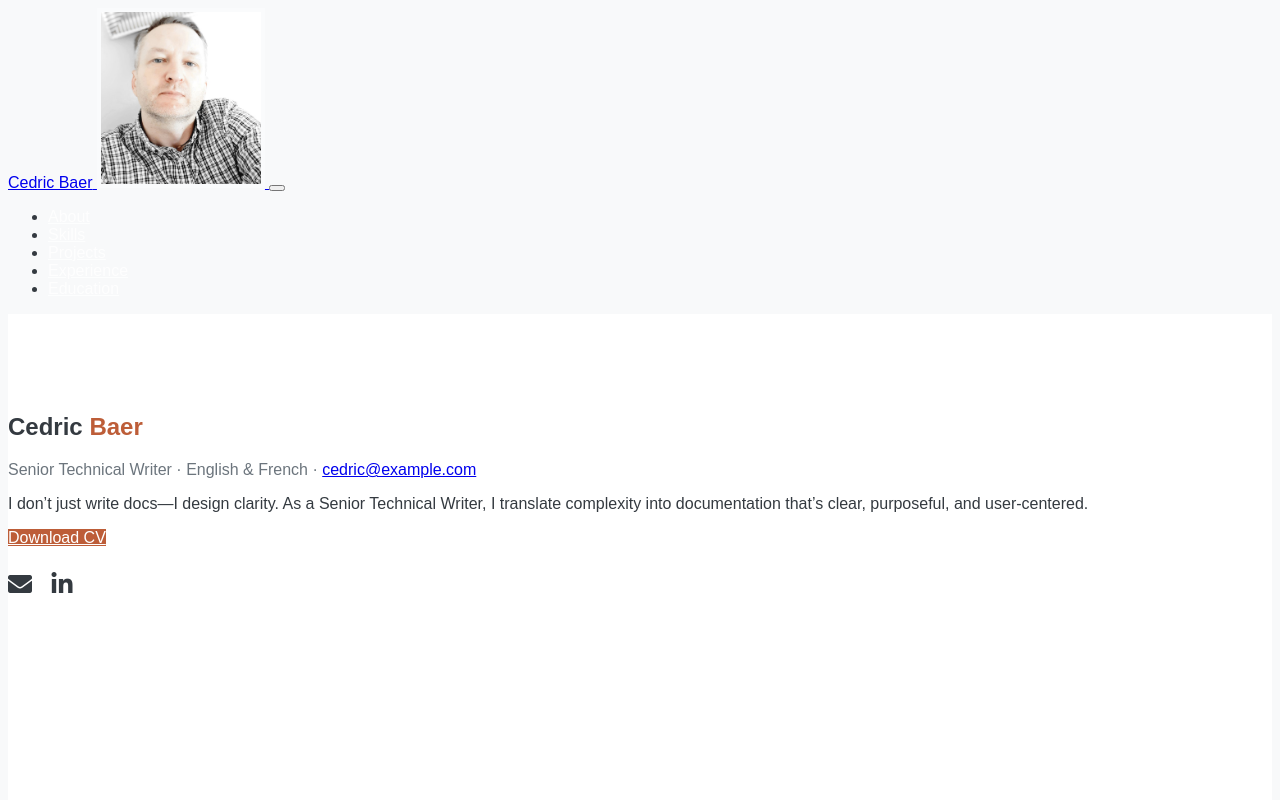
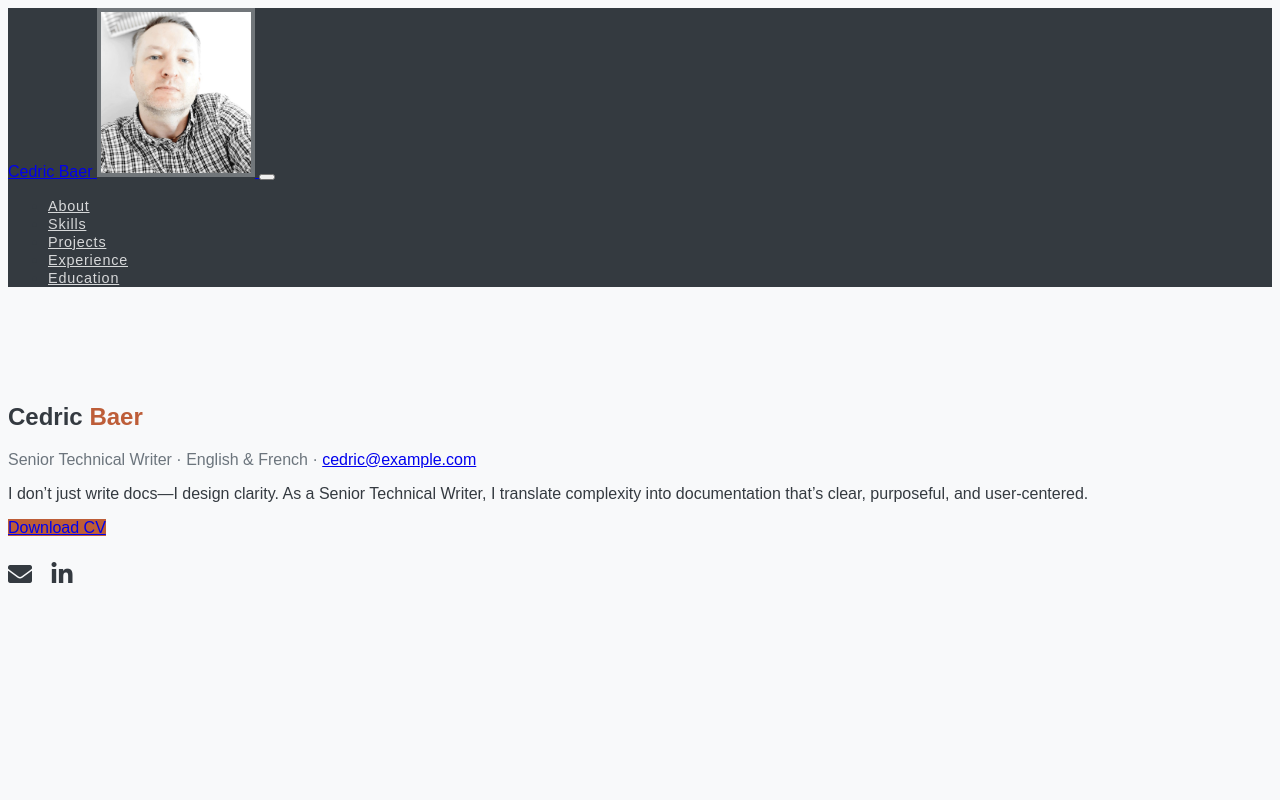
Before and after one commit to cedricbaer/cedricbaer.github.io, a plain HTML site: page index.html in a window 1280 px wide. Shown: the top 800 px of the page. Drawn offline with nearby package versions, Linux system fonts and the light colour scheme; a web font is replaced by a local one.

Commit message:
Update style.css

```diff
--- a/style.css
+++ b/style.css
@@ -1,51 +1,43 @@
 body {
   font-family: 'Muli', sans-serif;
+  color: #343a40;
   background-color: #f8f9fa;
-  color: #343a40;
+  overflow-x: hidden;
+}
+
+#sideNav {
+  background: #343a40;
+}
+
+.navbar-nav .nav-link {
+  font-size: 0.9rem;
+  letter-spacing: 0.05rem;
+  color: rgba(255, 255, 255, 0.8);
+}
+
+.navbar-nav .nav-link:hover,
+.navbar-nav .nav-link.active {
+  color: #bd5d38;
+}
+
+.img-profile {
+  width: 150px;
+  border: 0.25rem solid rgba(255,255,255,0.3);
+}
+
+.resume-section {
+  min-height: 100vh;
+  padding-top: 5rem;
+  padding-bottom: 5rem;
 }
 
 .text-primary {
   color: #bd5d38 !important;
 }
 
-.bg-primary {
-  background-color: #343a40 !important;
-}
-
-.navbar-dark .navbar-nav .nav-link {
-  color: rgba(255, 255, 255, 0.8);
-}
-
-.navbar-dark .navbar-nav .nav-link:hover,
-.navbar-dark .navbar-nav .nav-link:focus {
-  color: #bd5d38;
-}
-
-.img-profile {
-  max-width: 160px;
-  border: 0.25rem solid rgba(255, 255, 255, 0.3);
-}
-
-.resume-section {
-  padding: 5rem 0;
-  background-color: #ffffff;
-}
-
-.resume-section .subheading {
-  font-size: 1rem;
-  font-weight: 500;
-  color: #6c757d;
-}
-
-hr {
-  border-color: #dee2e6;
-  margin: 0;
-}
-
 .btn-primary {
   background-color: #bd5d38;
   border-color: #bd5d38;
-  color: #fff;
 }
 
 .btn-primary:hover {
@@ -53,14 +45,20 @@ hr {
   border-color: #a14a2d;
 }
 
+.subheading {
+  font-size: 1rem;
+  font-weight: 500;
+  color: #6c757d;
+}
+
 .social-icons {
   margin-top: 1.5rem;
 }
 
 .social-icons a {
+  color: #343a40;
   font-size: 1.5rem;
   margin-right: 15px;
-  color: #343a40;
 }
 
 .social-icons a:hover {
@@ -74,7 +72,7 @@ hr {
 
 .dev-icons .list-inline-item {
   background-color: #343a40;
-  color: #ffffff;
+  color: #fff;
   padding: 8px 14px;
   margin: 6px;
   border-radius: 20px;
@@ -83,12 +81,6 @@ hr {
   display: inline-block;
 }
 
-@media (min-width: 992px) {
-  .resume-section {
-    min-height: 100vh;
-  }
-
-  .navbar-nav {
-    flex-direction: column;
-  }
+hr {
+  border-color: #dee2e6;
 }
```
